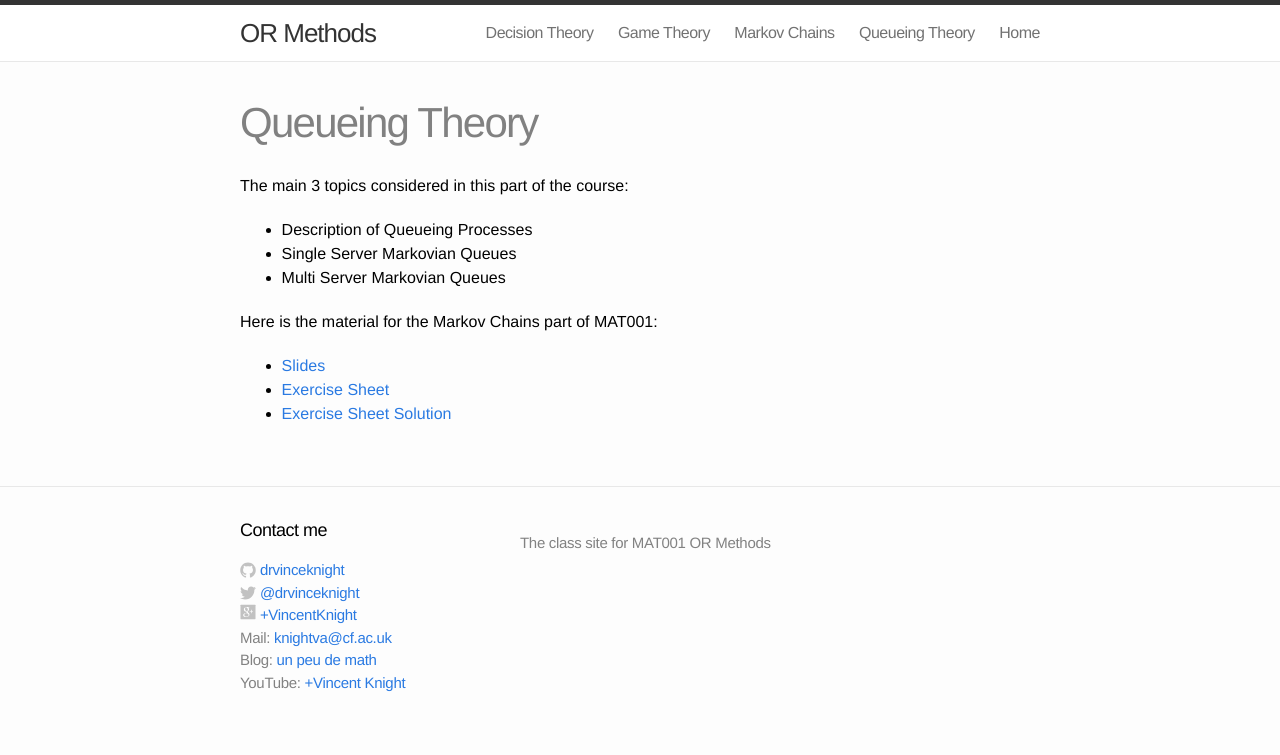
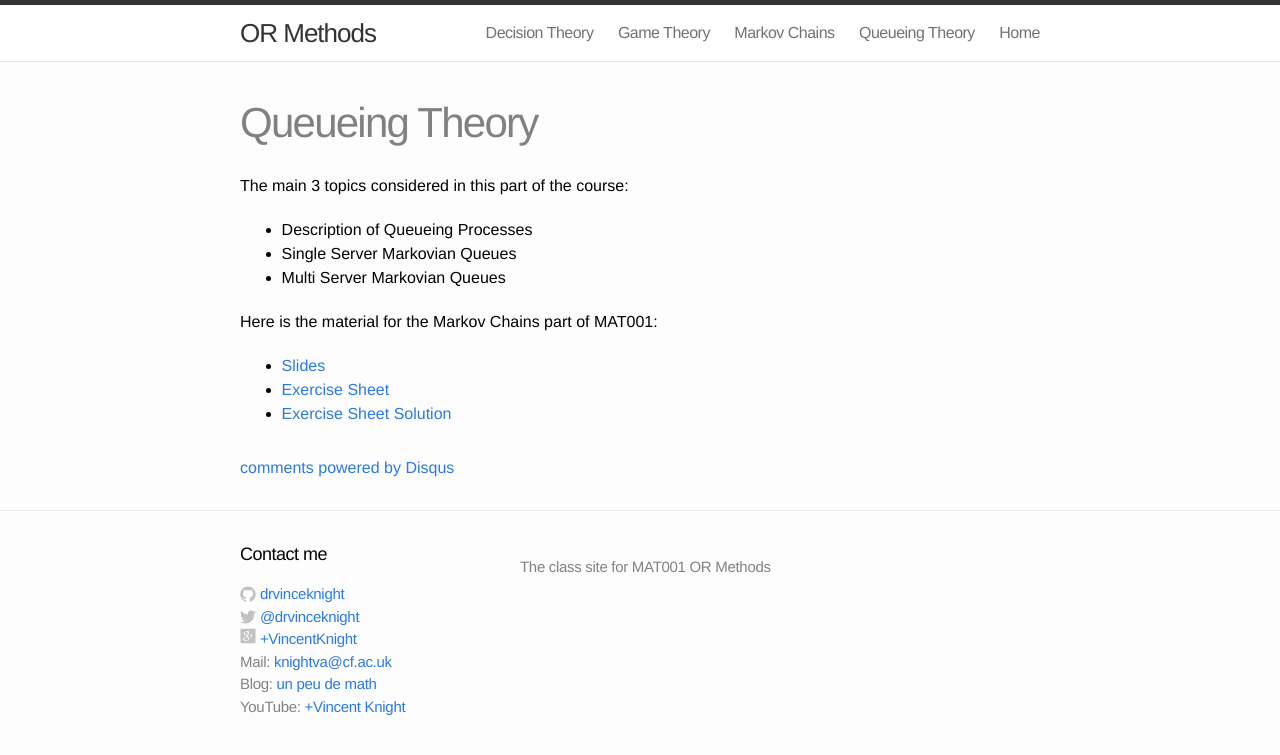
Before and after one commit to drvinceknight/OR_Methods, a Jekyll site: the page built from Queueing_Theory/index.md, in a window 1280 px wide. Shown: the top 755 px of the page. Built offline with Jekyll 4.4.1, drawn with Linux system fonts in a browser that asks for light colours; comment, search, counter and statistics services are not loaded; some of the changed lines change nothing that is shown.

Commit message:
including disqus

```diff
--- a/_layouts/page.html
+++ b/_layouts/page.html
@@ -12,3 +12,21 @@
   </article>
 
 </div>
+
+{% if page.comments %}
+ <div id="disqus_thread"></div>
+    <script type="text/javascript">
+        /* * * CONFIGURATION VARIABLES: EDIT BEFORE PASTING INTO YOUR WEBPAGE * * */
+        var disqus_shortname = 'vincent-knight';
+        var disqus_identifier = 'OR Methods {{ page.title }}';
+
+        /* * * DON'T EDIT BELOW THIS LINE * * */
+        (function() {
+            var dsq = document.createElement('script'); dsq.type = 'text/javascript'; dsq.async = true;
+            dsq.src = '//' + disqus_shortname + '.disqus.com/embed.js';
+            (document.getElementsByTagName('head')[0] || document.getElementsByTagName('body')[0]).appendChild(dsq);
+        })();
+    </script>
+    <noscript>Please enable JavaScript to view the <a href="http://disqus.com/?ref_noscript">comments powered by Disqus.</a></noscript>
+    <a href="http://disqus.com" class="dsq-brlink">comments powered by <span class="logo-disqus">Disqus</span></a>
+{% endif %}
```
